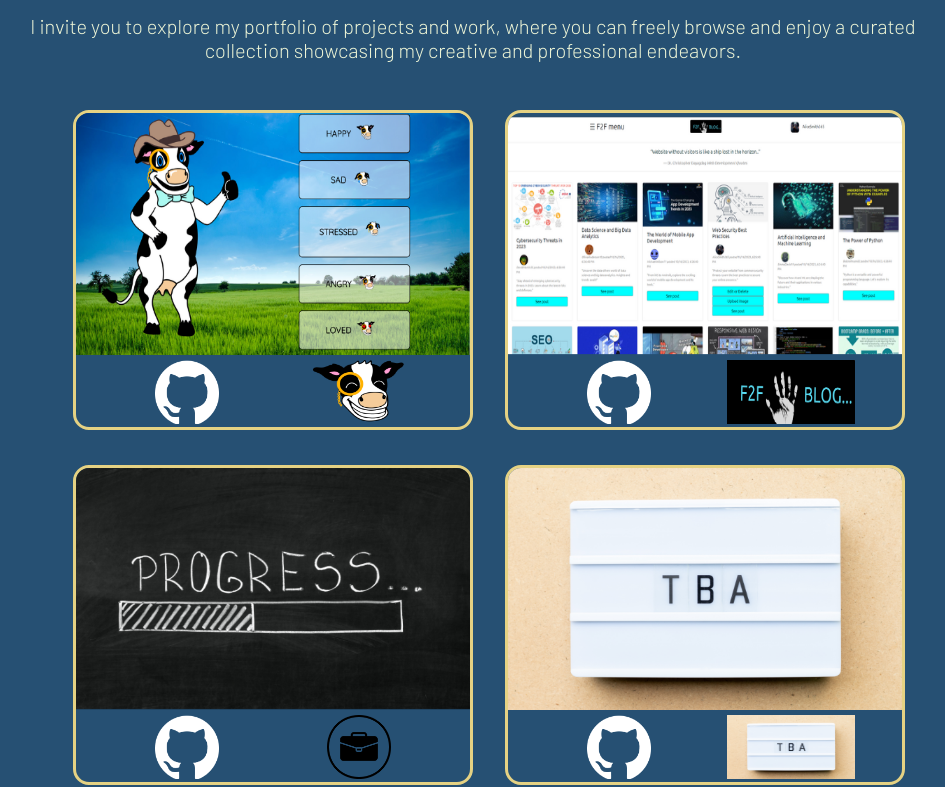
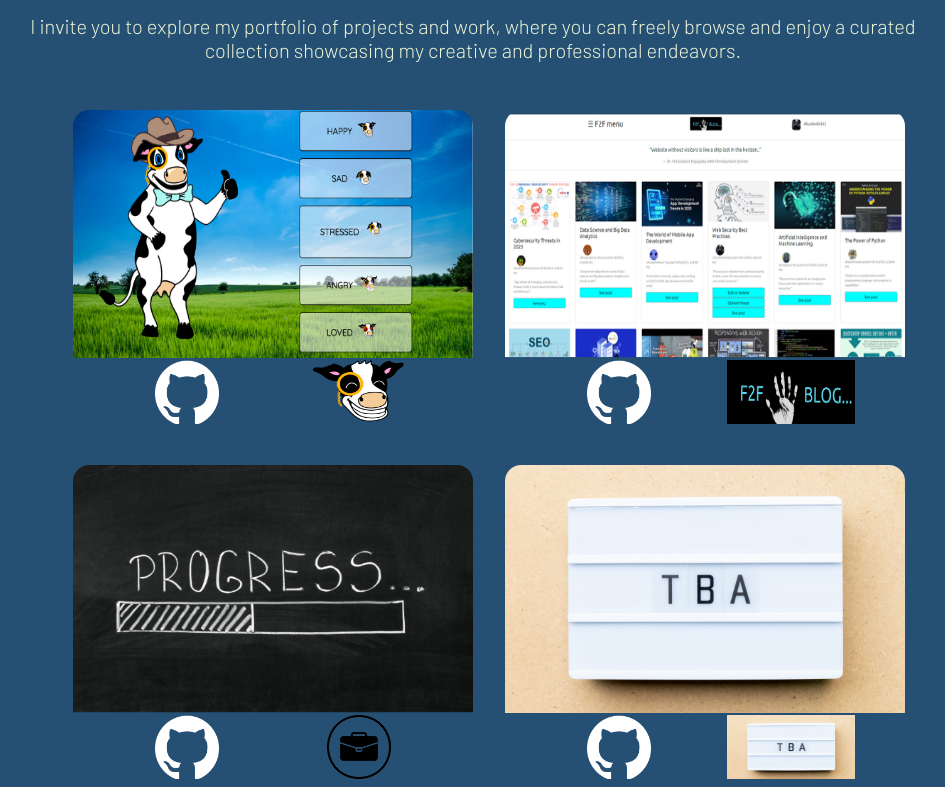
Before and after one commit to kwaters3/Portfolio-Profile-React, a React (Create React App) app: page /portfolio in a window 1280 px wide. Shown: the part 604-1391 px from the top of the page, without its empty margins (167-1112 px from the left). Built offline with nearby package versions, Linux system fonts and the light colour scheme.

Commit message:
removed border

```diff
--- a/src/components/Portfolio/Portfolio.css
+++ b/src/components/Portfolio/Portfolio.css
@@ -42,7 +42,7 @@
   margin: 1rem;
   padding-bottom: 4.5rem;
   border-radius: 1rem;
-  border: #E5D283 solid 3px;
+  /* border: #E5D283 solid 3px; */
   transition: transform 0.2s ease-in-out;
 }
 
```
